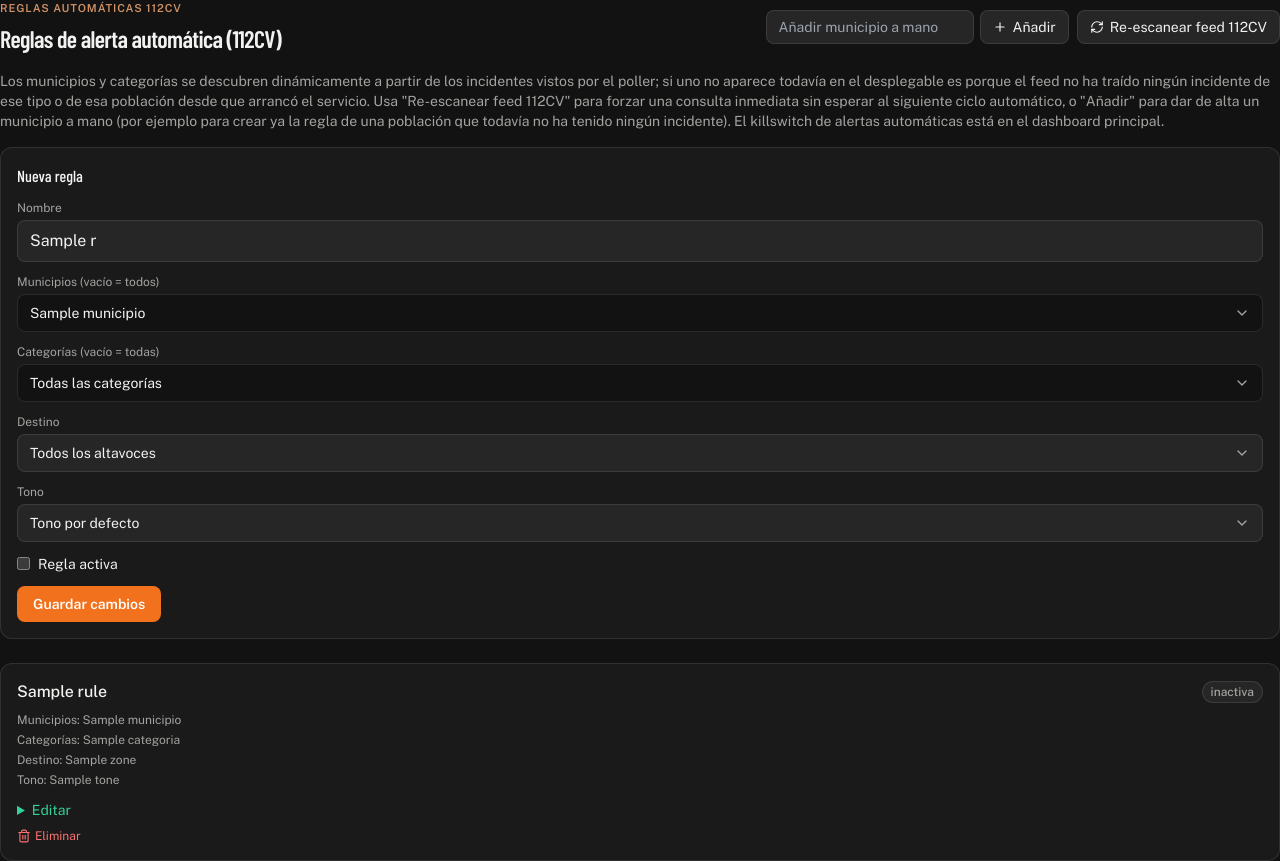
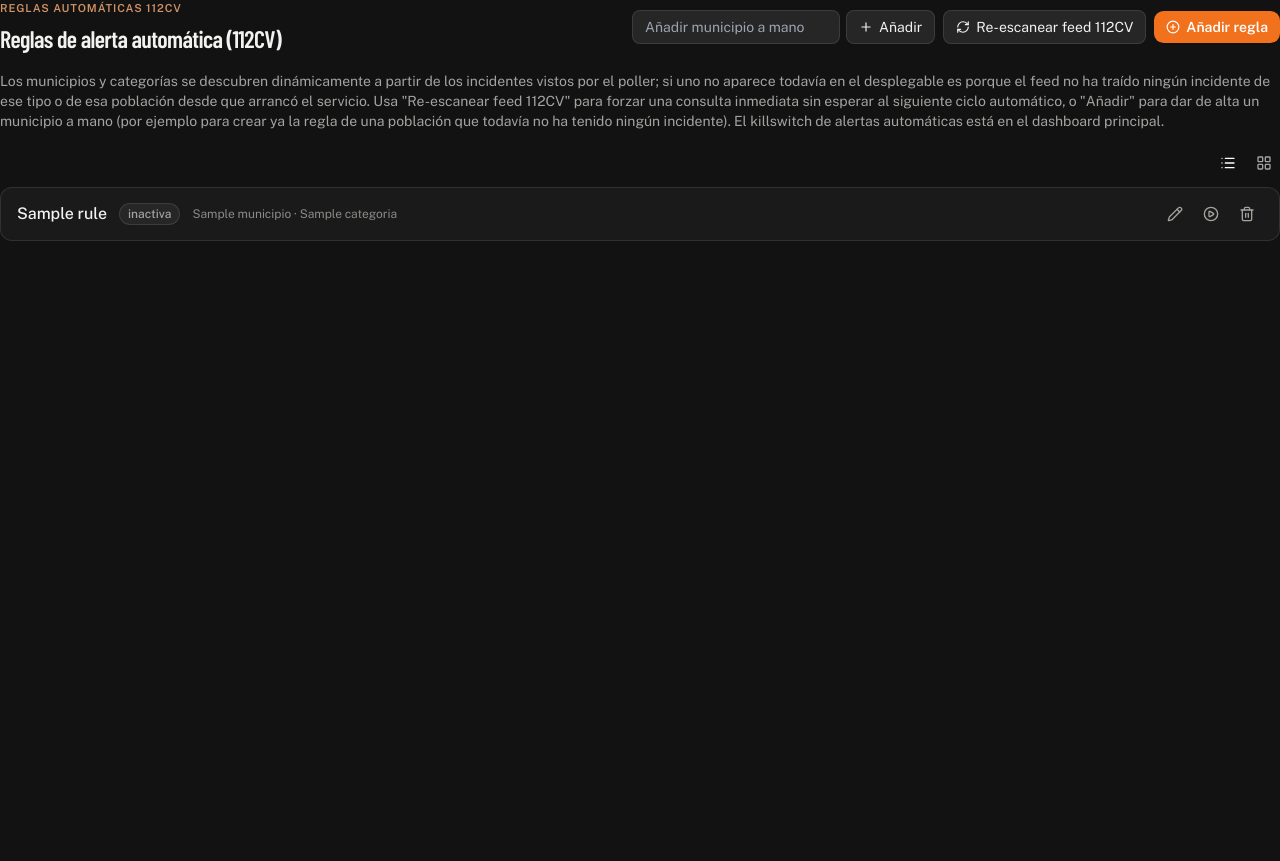
Before and after one commit to alexbogus/SIRENA, a Flask app: template docker/dashboard/templates/rules.html in a window 1280 px wide. After the commit the page ends 241 px from the top, so only its background shows below. Run offline with Flask 3, Linux system fonts and the light colour scheme; the template is opened without the code that fills it: most values are stand-ins (such as "Sample title", 1, 10 or a date in 2020); some libraries are stand-ins or nearby versions.

Commit message:
feat(dashboard): rediseña la sección de reglas con lista condensada y modales
Sustituye el formulario "Nueva regla" siempre visible y las tarjetas
expandidas por defecto por una vista lista condensada (con toggle a
tarjetas) y modales para crear/editar; añade el endpoint de
habilitar/deshabilitar regla que faltaba.

Co-Authored-By: Claude Sonnet 5 <noreply@anthropic.com>
Claude-Session: https://claude.ai/code/session_013gNwh9DMiA5Rni1xPtCgrf

```diff
--- a/docker/dashboard/models/rules.py
+++ b/docker/dashboard/models/rules.py
@@ -54,6 +54,11 @@ def update(rule_id: int, name: str, municipios: list[str], categorias: list[list
         )
 
 
+def set_enabled(rule_id: int, enabled: bool) -> None:
+    with db_cursor() as cur:
+        cur.execute("UPDATE alert_rules SET enabled = ? WHERE id = ?", (1 if enabled else 0, rule_id))
+
+
 def delete(rule_id: int) -> None:
     with db_cursor() as cur:
         # messages.rule_id y processed_incidents.matched_rule_id son
--- a/docker/dashboard/templates/rules.html
+++ b/docker/dashboard/templates/rules.html
@@ -21,6 +21,10 @@
                 <i data-lucide="refresh-cw" class="w-3.5 h-3.5"></i> Re-escanear feed 112CV
             </button>
         </form>
+        <button type="button" onclick="add_rule_modal.showModal()"
+                class="flex items-center gap-1.5 text-sm btn bg-brand hover:bg-brand-dark text-white border-0 px-3 py-1.5 h-auto min-h-0">
+            <i data-lucide="plus-circle" class="w-3.5 h-3.5"></i> Añadir regla
+        </button>
     </div>
 </div>
 
@@ -33,12 +37,58 @@
     killswitch de alertas automáticas está en el dashboard principal.
 </p>
 
-<div class="bg-navy-900 border border-white/10 rounded-xl p-4 mb-6">
-    <h2 class="font-medium mb-3">Nueva regla</h2>
-    {% include "_rule_form.html" with context %}
+{% if rules %}
+<div class="flex items-center justify-end gap-1 mb-2">
+    <button type="button" id="rules-view-list-btn" title="Vista lista"
+            class="btn btn-sm btn-square btn-ghost text-slate-400 hover:text-white">
+        <i data-lucide="list" class="w-4 h-4"></i>
+    </button>
+    <button type="button" id="rules-view-card-btn" title="Vista tarjetas"
+            class="btn btn-sm btn-square btn-ghost text-slate-400 hover:text-white">
+        <i data-lucide="layout-grid" class="w-4 h-4"></i>
+    </button>
+</div>
+{% endif %}
+
+<!-- Vista lista condensada (por defecto) -->
+<div id="rules-list-view" class="bg-navy-900 border border-white/10 rounded-xl divide-y divide-white/5">
+    {% for r in rules %}
+    <div class="flex items-center justify-between gap-4 px-4 py-2.5">
+        <div class="flex items-center gap-3 min-w-0">
+            <span class="font-medium shrink-0">{{ r.name }}</span>
+            {{ badge('activa', 'success') if r.enabled else badge('inactiva', 'neutral') }}
+            <span class="text-xs text-slate-500 truncate">
+                {{ r.municipios|join(', ') if r.municipios else 'todos los municipios' }}
+                &middot;
+                {{ r.categorias|map('join', '>')|join(', ') if r.categorias else 'todas las categorías' }}
+            </span>
+        </div>
+        <div class="flex items-center gap-1 shrink-0">
+            <button type="button" class="btn btn-sm btn-square btn-ghost text-slate-400 hover:text-white" title="Editar"
+                    onclick="edit_rule_modal_{{ r.id }}.showModal()">
+                <i data-lucide="pencil" class="w-4 h-4"></i>
+            </button>
+            <form method="post" action="{{ url_for('rules.toggle', rule_id=r.id) }}"
+                  data-confirm="¿{{ 'Deshabilitar' if r.enabled else 'Habilitar' }} la regla {{ r.name }}?">
+                <button class="btn btn-sm btn-square btn-ghost text-slate-400 hover:text-amber-400" title="{{ 'Deshabilitar' if r.enabled else 'Habilitar' }}">
+                    <i data-lucide="{{ 'pause-circle' if r.enabled else 'play-circle' }}" class="w-4 h-4"></i>
+                </button>
+            </form>
+            <form method="post" action="{{ url_for('rules.delete', rule_id=r.id) }}"
+                  data-confirm="¿Eliminar la regla {{ r.name }}?" data-confirm-variant="danger">
+                <button class="btn btn-sm btn-square btn-ghost text-slate-400 hover:text-red-400" title="Eliminar">
+                    <i data-lucide="trash-2" class="w-4 h-4"></i>
+                </button>
+            </form>
+        </div>
+    </div>
+    {% else %}
+    {{ empty_state("workflow", "No hay reglas configuradas todavía (ningún incidente se anunciará automáticamente).") }}
+    {% endfor %}
 </div>
 
-<div class="space-y-3">
+<!-- Vista tarjetas -->
+<div id="rules-card-view" class="hidden space-y-3">
     {% for r in rules %}
     <div class="bg-navy-900 border border-white/10 rounded-xl p-4">
         <div class="flex items-center justify-between mb-2">
@@ -49,21 +99,83 @@
         <div class="text-xs text-slate-400 mb-1">Categorías: {{ r.categorias|map('join', '>')|join(', ') if r.categorias else 'todas' }}</div>
         <div class="text-xs text-slate-400 mb-1">Destino: {{ zones|selectattr('id', 'equalto', r.target_zone_id)|map(attribute='name')|first or 'Todos' }}</div>
         <div class="text-xs text-slate-400 mb-3">Tono: {{ tones|selectattr('id', 'equalto', r.tone_id)|map(attribute='name')|first or 'por defecto' }}</div>
-        <details>
-            <summary class="text-sm text-emerald-400 cursor-pointer">Editar</summary>
-            <div class="mt-3">
-                {% include "_rule_form.html" with context %}
-            </div>
-        </details>
-        <form method="post" action="{{ url_for('rules.delete', rule_id=r.id) }}" class="mt-2"
-              data-confirm="¿Eliminar la regla {{ r.name }}?" data-confirm-variant="danger">
-            <button class="text-red-400 hover:text-red-300 text-xs flex items-center gap-1">
-                <i data-lucide="trash-2" class="w-3.5 h-3.5"></i> Eliminar
+        <div class="flex items-center gap-1">
+            <button type="button" class="btn btn-sm btn-ghost text-emerald-400 hover:text-emerald-300 gap-1" title="Editar"
+                    onclick="edit_rule_modal_{{ r.id }}.showModal()">
+                <i data-lucide="pencil" class="w-3.5 h-3.5"></i> Editar
             </button>
-        </form>
+            <form method="post" action="{{ url_for('rules.toggle', rule_id=r.id) }}"
+                  data-confirm="¿{{ 'Deshabilitar' if r.enabled else 'Habilitar' }} la regla {{ r.name }}?">
+                <button class="btn btn-sm btn-ghost text-amber-400 hover:text-amber-300 gap-1" title="{{ 'Deshabilitar' if r.enabled else 'Habilitar' }}">
+                    <i data-lucide="{{ 'pause-circle' if r.enabled else 'play-circle' }}" class="w-3.5 h-3.5"></i>
+                    {{ 'Deshabilitar' if r.enabled else 'Habilitar' }}
+                </button>
+            </form>
+            <form method="post" action="{{ url_for('rules.delete', rule_id=r.id) }}"
+                  data-confirm="¿Eliminar la regla {{ r.name }}?" data-confirm-variant="danger">
+                <button class="btn btn-sm btn-ghost text-red-400 hover:text-red-300 gap-1" title="Eliminar">
+                    <i data-lucide="trash-2" class="w-3.5 h-3.5"></i> Eliminar
+                </button>
+            </form>
+        </div>
     </div>
     {% else %}
     {{ empty_state("workflow", "No hay reglas configuradas todavía (ningún incidente se anunciará automáticamente).") }}
     {% endfor %}
 </div>
+
+<!-- Modal: añadir regla -->
+<dialog id="add_rule_modal" class="modal">
+    <div class="modal-box bg-navy-900 border border-white/10 max-w-lg">
+        <h3 class="font-bold text-lg flex items-center gap-2 mb-4">
+            <i data-lucide="workflow" class="w-4 h-4 text-brand"></i> Añadir regla
+        </h3>
+        {% include "_rule_form.html" %}
+        <div class="modal-action pt-2 -mt-2">
+            <button type="button" onclick="add_rule_modal.close()" class="btn btn-sm btn-ghost">Cancelar</button>
+        </div>
+    </div>
+    <form method="dialog" class="modal-backdrop"><button>cerrar</button></form>
+</dialog>
+
+<!-- Modales: editar regla (uno por regla) -->
+{% for r in rules %}
+<dialog id="edit_rule_modal_{{ r.id }}" class="modal">
+    <div class="modal-box bg-navy-900 border border-white/10 max-w-lg">
+        <h3 class="font-bold text-lg flex items-center gap-2 mb-4">
+            <i data-lucide="pencil" class="w-4 h-4 text-brand"></i> Editar regla
+        </h3>
+        {% include "_rule_form.html" with context %}
+        <div class="modal-action pt-2 -mt-2">
+            <button type="button" onclick="edit_rule_modal_{{ r.id }}.close()" class="btn btn-sm btn-ghost">Cancelar</button>
+        </div>
+    </div>
+    <form method="dialog" class="modal-backdrop"><button>cerrar</button></form>
+</dialog>
+{% endfor %}
 {% endblock %}
+
+{% block scripts %}
+<script>
+(function () {
+    const listBtn = document.getElementById("rules-view-list-btn");
+    const cardBtn = document.getElementById("rules-view-card-btn");
+    const listView = document.getElementById("rules-list-view");
+    const cardView = document.getElementById("rules-card-view");
+    if (!listBtn || !cardBtn) return;
+
+    function setView(view) {
+        const isList = view !== "card";
+        listView.classList.toggle("hidden", !isList);
+        cardView.classList.toggle("hidden", isList);
+        listBtn.classList.toggle("text-white", isList);
+        cardBtn.classList.toggle("text-white", !isList);
+        localStorage.setItem("rules_view", view);
+    }
+
+    listBtn.addEventListener("click", () => setView("list"));
+    cardBtn.addEventListener("click", () => setView("card"));
+    setView(localStorage.getItem("rules_view") || "list");
+})();
+</script>
+{% endblock %}
```
Also changed, not shown: docker/dashboard/routes/rules.py (+14 -0 lines).
